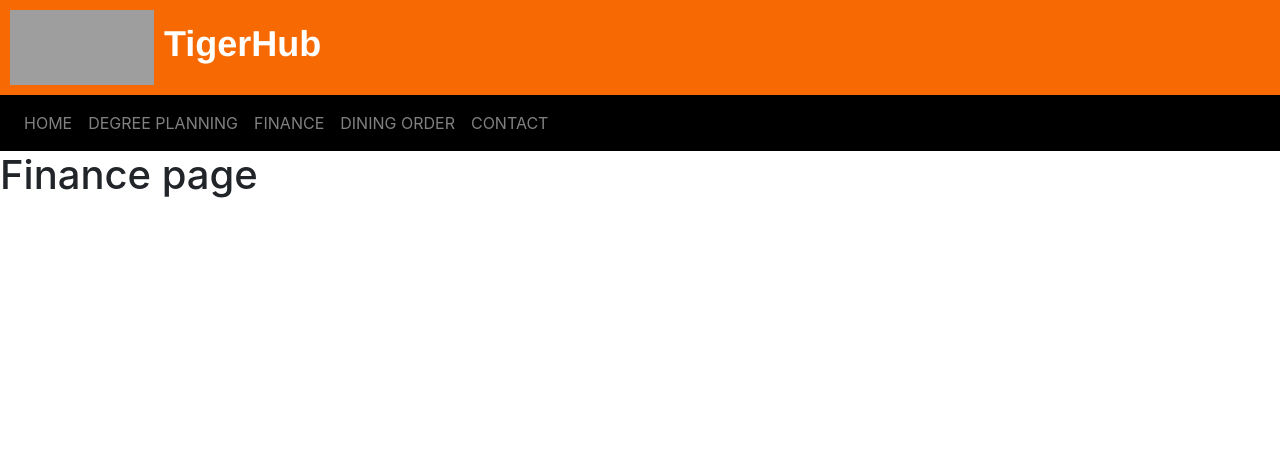
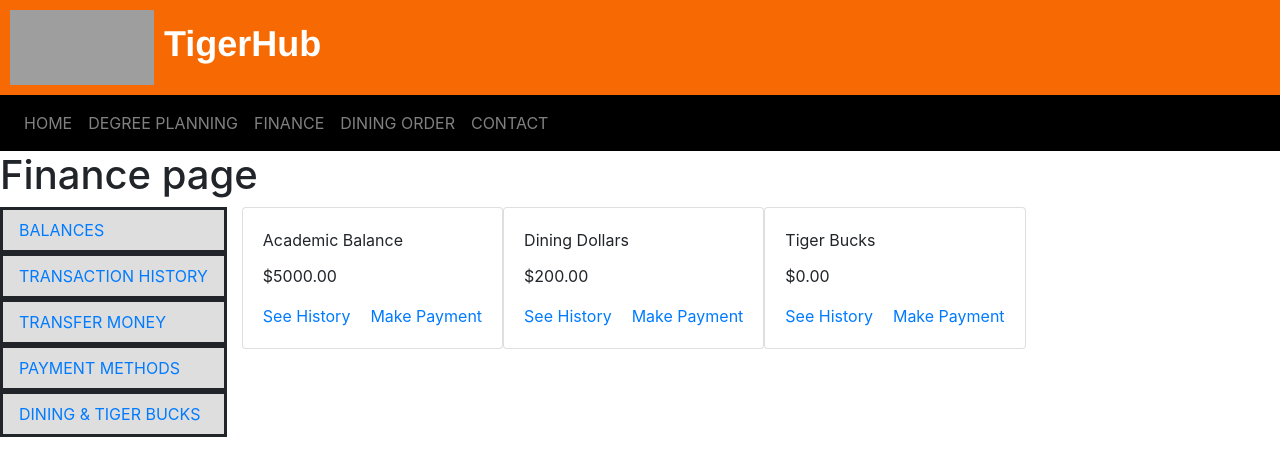
Before and after one commit to cmr6689/tigerhub, a React (Create React App) app: page /finance in a window 1280 px wide. Shown: the top 476 px of the page. Built offline with nearby package versions, Linux system fonts and the light colour scheme; grey boxes are pictures that could not be loaded.

Commit message:
Finance page filled out

```diff
--- a/src/components/Finance.js
+++ b/src/components/Finance.js
@@ -1,9 +1,42 @@
 import React from 'react';
+import {Card, CardBody, CardTitle, CardText, Container, CardLink} from 'reactstrap';
+import FinanceNav from "./FinanceNav"
 
 function Finance() {
     return (
         <div>
             <h1>Finance page</h1>
+            <div style={{display: 'flex'}}>
+                <FinanceNav />
+                <div>
+                    <Container style={{display: 'flex'}}>
+                        <Card style={{width: '50%'}}>
+                            <CardBody>
+                                <CardTitle>Academic Balance</CardTitle>
+                                <CardText>$5000.00</CardText>
+                                <CardLink>See History</CardLink>
+                                <CardLink>Make Payment</CardLink>
+                            </CardBody>
+                        </Card>
+                        <Card style={{width: '50%'}}>
+                            <CardBody>
+                                <CardTitle>Dining Dollars</CardTitle>
+                                <CardText>$200.00</CardText>
+                                <CardLink>See History</CardLink>
+                                <CardLink>Make Payment</CardLink>
+                            </CardBody>
+                        </Card>
+                        <Card style={{width: '50%'}}>
+                            <CardBody>
+                                <CardTitle>Tiger Bucks</CardTitle>
+                                <CardText>$0.00</CardText>
+                                <CardLink>See History</CardLink>
+                                <CardLink>Make Payment</CardLink>
+                            </CardBody>
+                        </Card>
+                    </Container>
+                </div>
+            </div>
         </div>
     );
 }
--- /dev/null
+++ b/src/components/FinanceNav.js
@@ -0,0 +1,28 @@
+import React from 'react';
+import {Nav, NavItem, NavLink} from 'reactstrap';
+
+function FinanceNav() {
+    return(
+        <div>
+            <Nav vertical style={{background: '#DEDEDE'}}>
+                <NavItem style={{border: 'solid'}}>
+                    <NavLink>BALANCES</NavLink>
+                </NavItem>
+                <NavItem style={{border: 'solid'}}>
+                    <NavLink>TRANSACTION HISTORY</NavLink>
+                </NavItem>
+                <NavItem style={{border: 'solid'}}>
+                    <NavLink href="">TRANSFER MONEY</NavLink>
+                </NavItem>
+                <NavItem style={{border: 'solid'}}>
+                    <NavLink>PAYMENT METHODS</NavLink>
+                </NavItem>
+                <NavItem style={{border: 'solid'}}>
+                    <NavLink>DINING & TIGER BUCKS</NavLink>
+                </NavItem>
+            </Nav>
+        </div>
+    );
+}
+
+export default FinanceNav;
```
Also changed, not shown: 1 other file (tests, documents, lock files or other folders).
